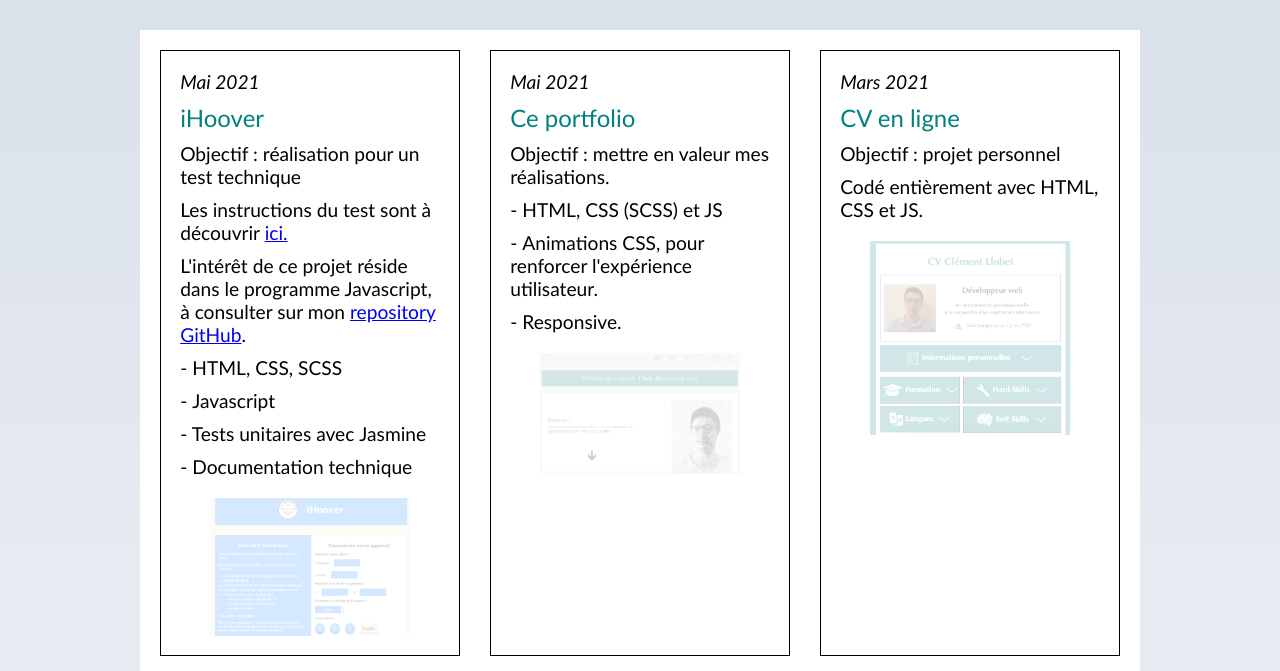
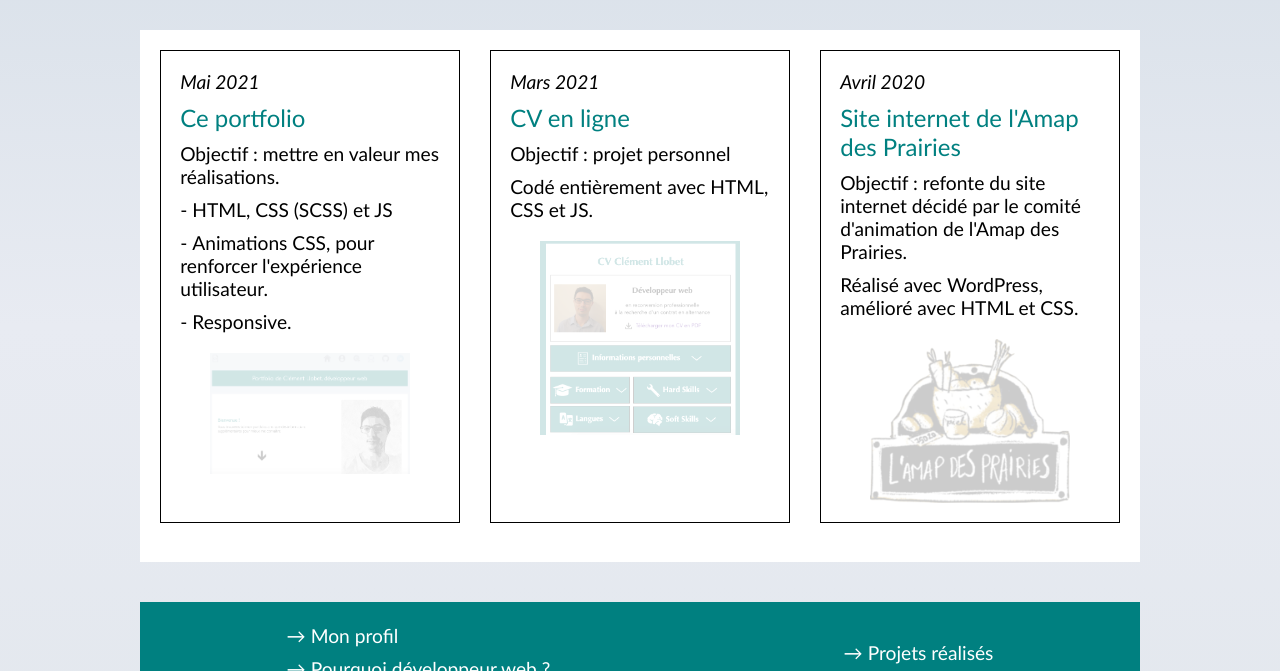
Before and after one commit to ClemTeboll/Portfolio, a website: page html/projets.html in a window 1280 px wide. Shown: the part 190-861 px from the top of the page. Drawn offline with Linux system fonts and the light colour scheme.

Commit message:
Suppression du projet iHoover des projets réalisés

```diff
--- a/html/projets.html
+++ b/html/projets.html
@@ -81,29 +81,6 @@
 
 
         <section class="projects">
-
-            <div class="content">
-                <p><i>Mai 2021</i></p>
-                <h2>iHoover</h2>
-                <p><span class="bold">Objectif&nbsp;:</span> réalisation pour un test technique</p>
-                <p>Les instructions du test sont à découvrir <a href="../docs/Test_technique_Developpeur_Full_Stack.pdf"
-                        target="_blank">ici.</a></p>
-                <p>L'intérêt de ce projet réside dans le programme Javascript, à consulter
-                    sur mon <a href="https://github.com/ClemTeboll/iHoover/tree/programme" target="_blank">
-                        repository GitHub</a>.
-                </p>
-                <p>- <span class="bold">HTML, CSS, SCSS</span></p>
-                <p>- <span class="bold">Javascript</span></p>
-                <p>- Tests unitaires avec <span class="bold">Jasmine</span></p>
-                <p>- Documentation technique</p>
-
-
-                <a href="https://clemteboll.github.io/iHoover/" target="_blank">
-                    <figure class="img_projects">
-                        <img src="../images/iHoover-image.png" alt="iHoover">
-                    </figure>
-                </a>
-            </div>
 
             <div class="content">
                 <p><i>Mai 2021</i></p>
```
